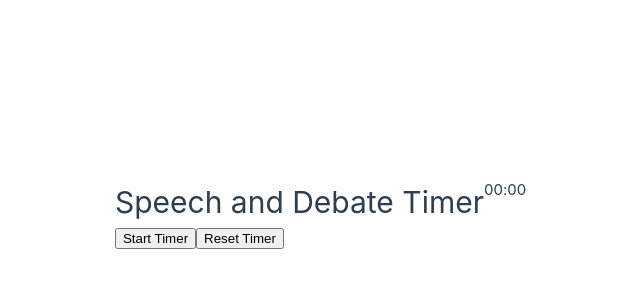
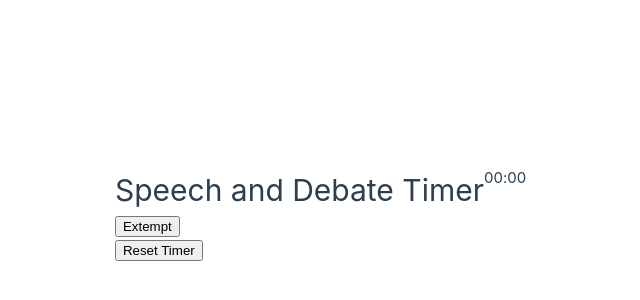
Before and after one commit to deniswells59/speech-timer, a Vue app: page / in a window 1280 px wide. Shown: the part 186-486 px from the top of the page, without its empty margins (156-796 px from the left). Built offline with nearby package versions, Linux system fonts and the light colour scheme.

Commit message:
render button from constants

```diff
--- a/src/App.vue
+++ b/src/App.vue
@@ -1,6 +1,8 @@
 <script setup>
 import { store } from './store';
 import TimerCountdown from './components/TimerCountdown.vue';
+
+import TIMER_TYPES from './constants/timerTypes';
 </script>
 
 <template>
@@ -13,7 +15,12 @@ import TimerCountdown from './components/TimerCountdown.vue';
   <TimerCountdown />
 
   <main>
-    <button @click="store.startTimer(2, [{ minutes: 1, seconds: 50 }])">Start Timer</button>
+    <div v-for="timerType in TIMER_TYPES" :key="timerType.name">
+      <button @click="store.startTimer(timerType.totalTime, timerType.timestamps)">
+        {{ timerType.name }}
+      </button>
+    </div>
+
     <button @click="store.resetTimer()">Reset Timer</button>
   </main>
 </template>
--- /dev/null
+++ b/src/constants/timerTypes.js
@@ -0,0 +1,12 @@
+export default [
+  {
+    name: 'Extempt',
+    totalTime: '7',
+    timestamps: [
+      { minutes: 5, seconds: 0 },
+      { minutes: 3, seconds: 0 },
+      { minutes: 1, seconds: 0 },
+      { minutes: 0, seconds: 30 },
+    ],
+  },
+];
```
Also changed, not shown: src/components/TimerButton.vue (added, +15 -0 lines).
